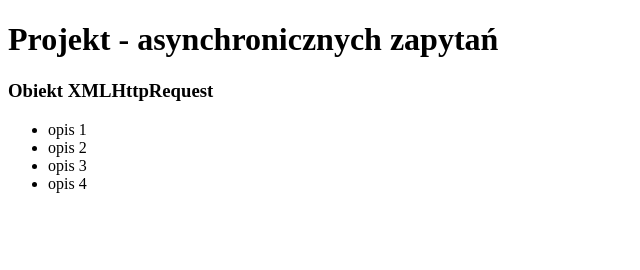
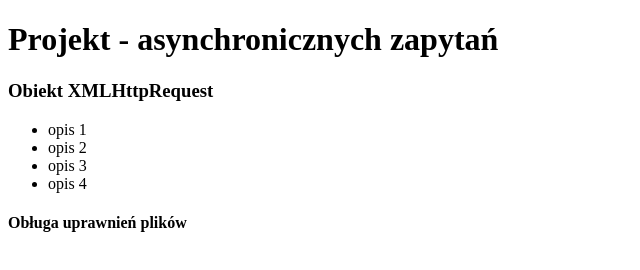
Before and after one commit to pzsnr1/projekt1, a plain HTML site: page index.html in a window 1280 px wide. Shown: the whole page, without its empty margins (0-640 px from the left). Drawn offline with Linux system fonts and the light colour scheme.

Commit message:
Dodanie nagłówna h4 do projektu1 - index.html

```diff
--- a/index.html
+++ b/index.html
@@ -15,5 +15,6 @@
         <li>opis 3</li>
         <li>opis 4</li>
     </ul>
+    <h4>Obługa uprawnień plików</h4>
 </body>
 </html>
```
Also changed, not shown: dokumentacjaGIT.txt (added).
